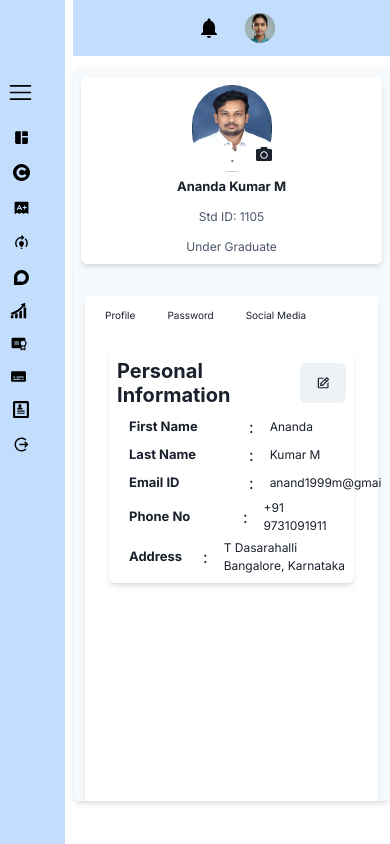
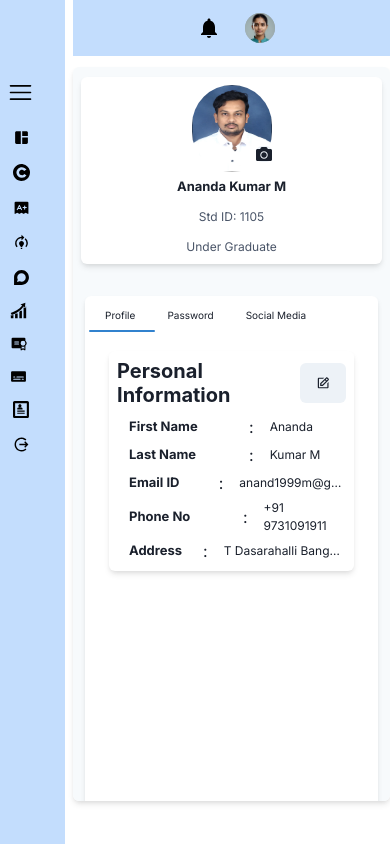
Before and after one commit to AnandM2803/E-Learning-Next-ChakraUI, a Next.js app: page /dashboard/Profile in a window 390 px wide. Built offline with nearby package versions, Linux system fonts and the light colour scheme.

Commit message:
Profile media query

```diff
--- a/src/app/components/ProfileTabs/ProfileTabs.js
+++ b/src/app/components/ProfileTabs/ProfileTabs.js
@@ -1,5 +1,5 @@
 'use client'
-import { Box, Tab, Tabs, TabList, TabPanel, TabPanels, useMediaQuery } from "@chakra-ui/react";
+import { Box, Tab, Tabs, TabList, TabPanel, TabPanels, useMediaQuery,TabIndicator } from "@chakra-ui/react";
 import ProfileDetails from "@/app/dashboard/Profile/ProfileDetails/ProfileDetails";
 import PasswordReset from "@/app/dashboard/Profile/PasswordRest/PasswordRest";
 import SocialMediaForm from "@/app/dashboard/Profile/SocialMedia/SocialMedia";
@@ -18,12 +18,13 @@ const ProfileTabs = () => {
       bg="white"
       h={'85vh'}
     >
-      <Tabs variant="unstyled" colorScheme="teal">
+      <Tabs variant="unstyled" colorScheme="teal" >
         <TabList>
           <Tab fontSize={isMobile ? '10px' : (isTablet ? '11px' : '12px')}>Profile</Tab>
           <Tab fontSize={isMobile ? '10px' : (isTablet ? '11px' : '12px')}>Password</Tab>
           <Tab fontSize={isMobile ? '10px' : (isTablet ? '11px' : '12px')}>Social Media</Tab>
         </TabList>
+        <TabIndicator mt='-1.5px' height='2px' bg='blue.500' borderRadius='1px' />
         <TabPanels>
           <TabPanel>
             <Box p="1">
--- a/src/app/dashboard/Profile/ProfileDetails/ProfileDetails.js
+++ b/src/app/dashboard/Profile/ProfileDetails/ProfileDetails.js
@@ -6,41 +6,44 @@ const ProfileDetails = () => {
     const [isMobile] = useMediaQuery("(max-width: 600px)");
 
     return (
-        <Box bg="white" borderRadius="md" boxShadow="md" pl={2} p={2} w={'100%'}>
-            <Flex justifyContent="space-between" align="center" mb={2}>
+        <Box bg="white" borderRadius="md" boxShadow="md" pl={2} p={2} width={'100%'}>
+            <Flex justifyContent="space-between" align="center" mb={2} width={'100%'}>
                 <Heading size="md">Personal Information</Heading>
                 <ProfileFormEdit />
             </Flex>
-            <SimpleGrid columns={1} spacing={2} pl={3}>
-                <VStack spacing={1} align={isMobile ? "start" : "start"}>
-                    <Flex align="center">
+            <SimpleGrid columns={1} spacing={2} pl={3} width={'100%'}>
+                <VStack spacing={1} align='start' width={'100%'}>
+                    <Flex align="center" width={'100%'}>
                         <Text fontWeight="bold" w="120px" fontSize={'13px'}>First Name</Text>
                         <Text>:</Text>
-                        <Text ml={4} fontSize={'12px'}>Ananda</Text>
+                        <Text ml={4} fontSize={'12px'} overflow={'hidden'} textOverflow={'ellipsis'}>Ananda</Text>
                     </Flex>
-                    <Flex align="center">
-                        <Text fontWeight="bold" w="120px" fontSize={'13px'}>Last Name</Text>
+                    <Flex align="center" width={'100%'}>
+                        <Text fontWeight="bold" w="120px" fontSize={'13px'} overflow={'hidden'} textOverflow={'ellipsis'}>Last Name</Text>
                         <Text>:</Text>
                         <Text ml={4} fontSize={'12px'}>Kumar M</Text>
                     </Flex>
-                    <Flex align="center">
+                    <Flex align="center" width={'100%'}>
                         <Text fontWeight="bold" w="120px" fontSize={'13px'}>Email ID</Text>
                         <Text>:</Text>
-                        <Text ml={4} fontSize={'12px'}>anand1999m@gmail.com</Text>
+                        <Text ml={4} fontSize={'12px'} whiteSpace={'nowrap'}overflow={'hidden'} textOverflow={'ellipsis'}>anand1999m@gmail.com</Text>
                     </Flex>
-                    <Flex align="center">
+                    <Flex align="center" width={'100%'}>
                         <Text fontWeight="bold" w="120px" fontSize={'13px'}>Phone No</Text>
                         <Text>:</Text>
                         <Text ml={4} fontSize={'12px'}>+91 9731091911</Text>
                     </Flex>
-                    <Flex align="center">
+                    <Flex align="center" width={'100%'}>
                         <Text fontWeight="bold" w="120px" fontSize={'13px'}>Address</Text>
                         <Text>:</Text>
-                        <Text ml={4} fontSize={'12px'} flexWrap={'nowrap'}>T Dasarahalli Bangalore, Karnataka</Text>
+                        <Text ml={4} fontSize={'12px'} whiteSpace={'nowrap'} overflow={'hidden'} textOverflow={'ellipsis'}>
+                            T Dasarahalli Bangalore, Karnataka
+                        </Text>
                     </Flex>
                 </VStack>
             </SimpleGrid>
         </Box>
     )
 }
+
 export default ProfileDetails;
--- a/src/app/login/page.js
+++ b/src/app/login/page.js
@@ -38,7 +38,7 @@ function Login() {
       validationError.password = "Password is required";
     } else if (!/^(?=.*[A-Za-z])(?=.*\d).{6,}$/.test(data.password)) {
       validationError.password =
-        "Password length should be 6 characters long and contain at least one letter and one number";
+        "Proper Password Required";
     }
 
     setError(validationError);
```
